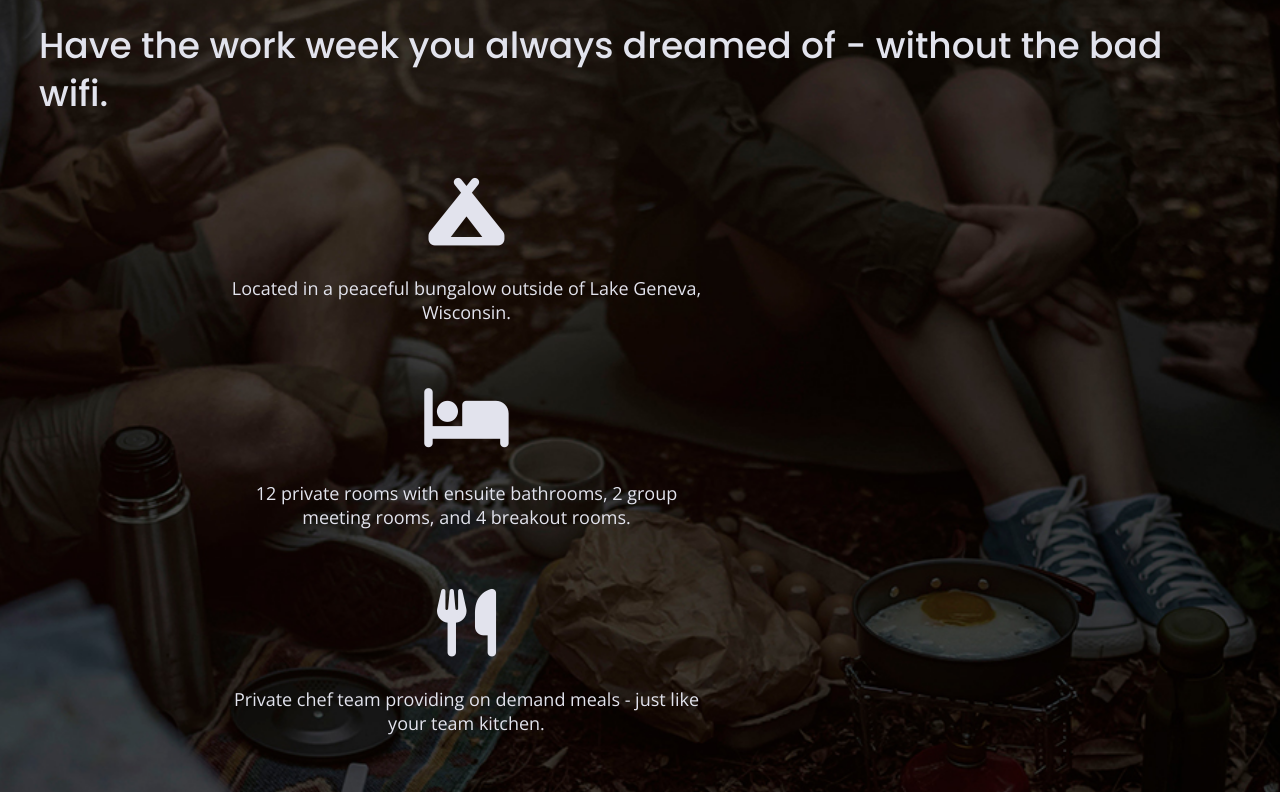
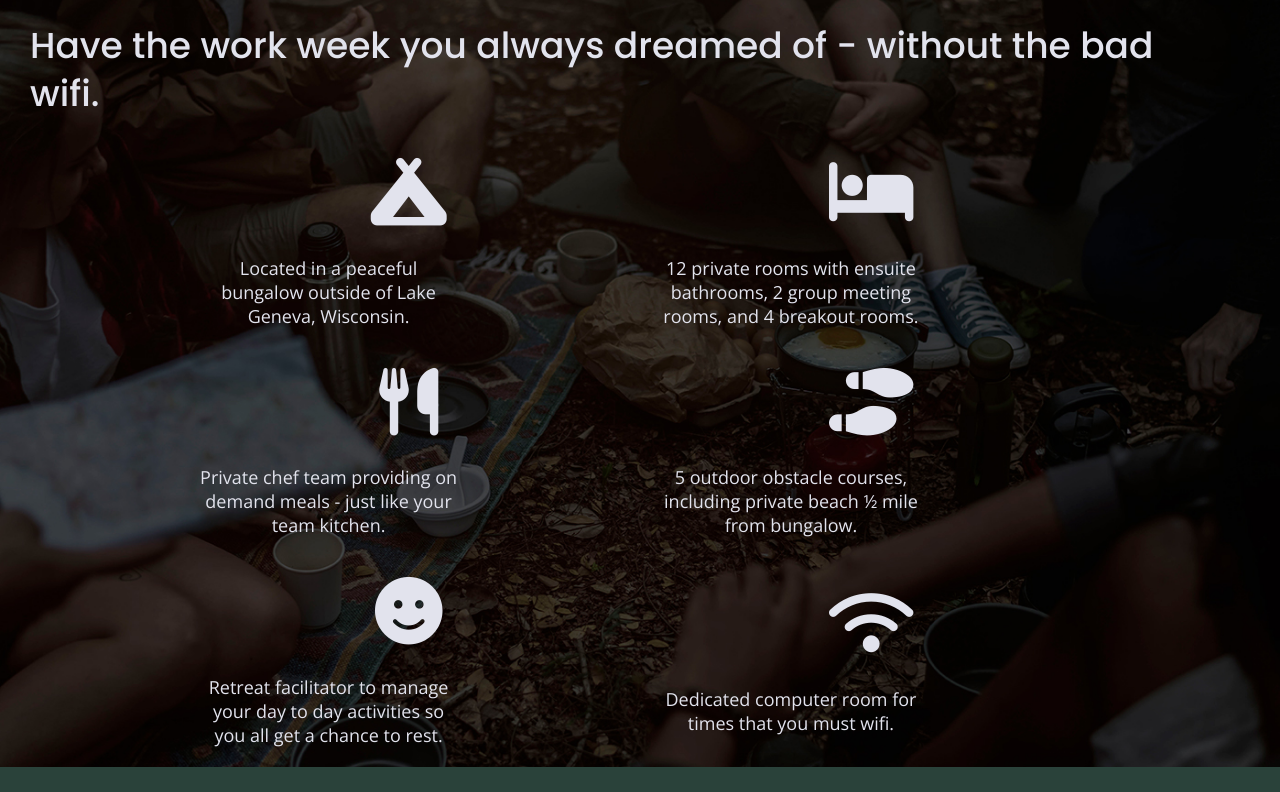
Before and after one commit to amberlj/unplugged, a website built with Parcel: page index.html in a window 1280 px wide. Shown: the part 1046-1838 px from the top of the page. Built offline with nearby package versions, Linux system fonts and the light colour scheme.

Commit message:
Added flexing to .features-items and margin for .features article

```diff
--- a/css/main.css
+++ b/css/main.css
@@ -628,12 +628,13 @@ address {
         margin-bottom:20px;
       }
 
-      .features-items article {
+      .features-items  {
         display:flex;
         justify-content:center;
         align-items:center;
-        flex-flow: column wrap;
+        flex-flow: row wrap;
         flex-basis: 50%;
+
       }
 
       .features .features-item-description {
@@ -642,6 +643,10 @@ address {
 
       .features i {
         margin-bottom: 30px;
+      }
+
+      .features article {
+        margin:20px 20px 20px 20px;
       }
 
       /* Reviews */
```
